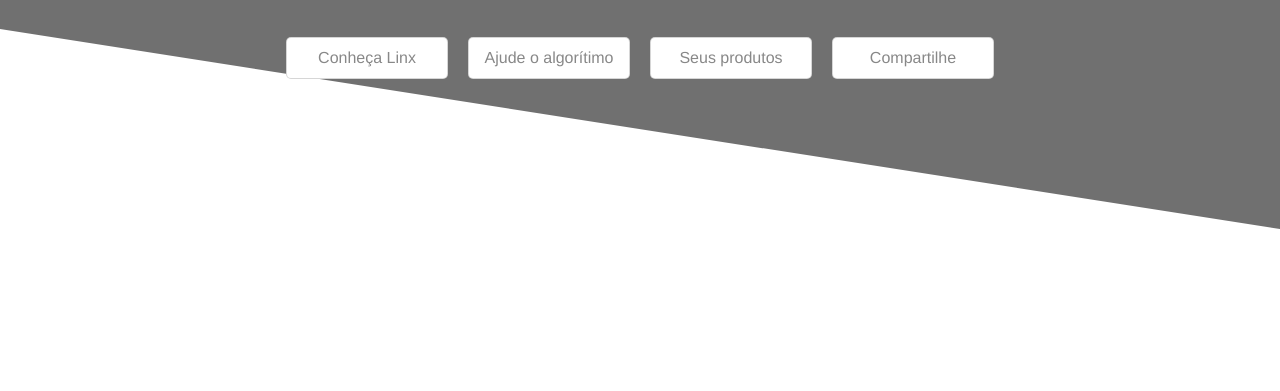
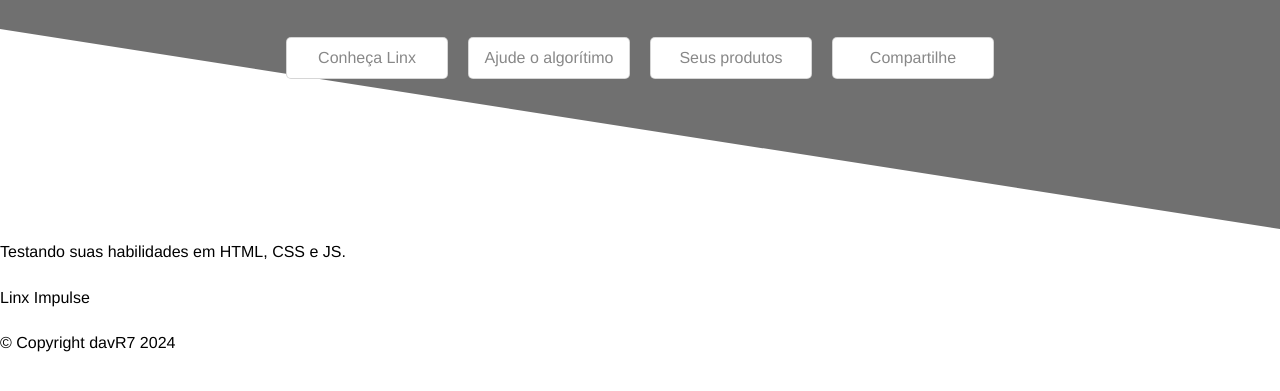
Before and after one commit to davR7/DesafioRezerve, a plain HTML site: page index.html in a window 1280 px wide. Shown: the part 191-582 px from the top of the page. Drawn offline with Linux system fonts and the light colour scheme; a web font is replaced by a local one.

Commit message:
created - footer component

```diff
--- a/index.html
+++ b/index.html
@@ -41,6 +41,16 @@
         </ul>
       </nav>
     </header>
+    <main class="container space"></main>
+    <footer class="footer-page">
+      <div class="footer-page__content">
+        <p class="footer-page__text">
+          Testando suas habilidades em HTML, CSS e JS.
+        </p>
+        <p class="footer-page__text">Linx Impulse</p>
+        <p class="footer-page__text">© Copyright davR7 2024</p>
+      </div>
+    </footer>
     <script src="js/script.js"></script>
   </body>
 </html>
```
